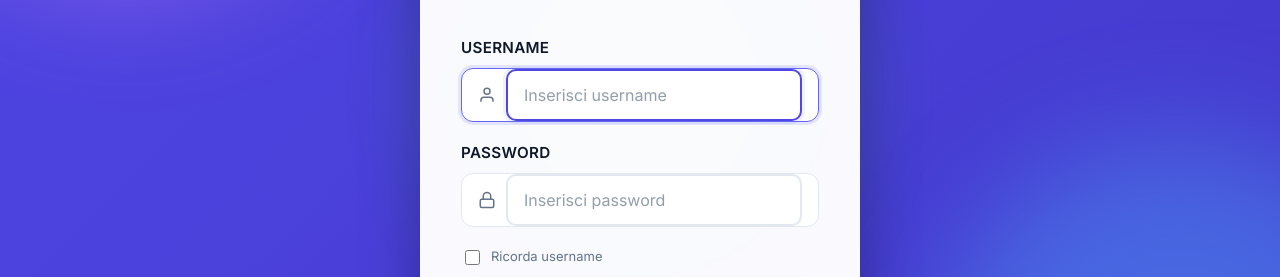
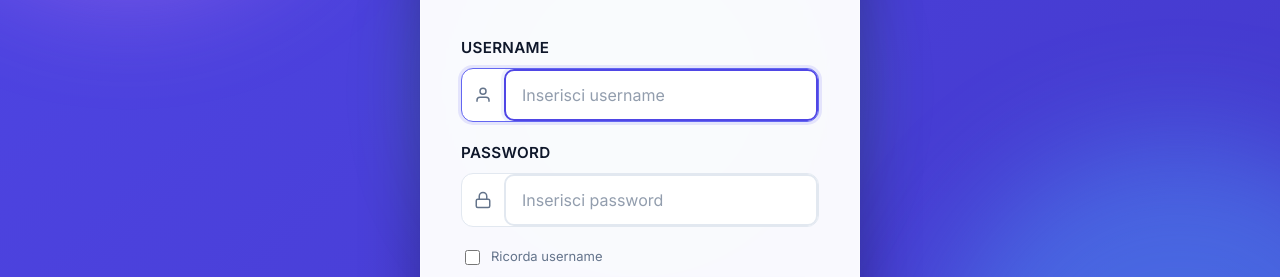
Before and after one commit to claudio-dragotta/Ingresso_festa, a React (Vite) app in the folder frontend/: page /login in a window 1280 px wide. Shown: the part 311-588 px from the top of the page. Built offline with nearby package versions, Linux system fonts and the light colour scheme; no server answers.

Commit message:
fix: input login — separatore verticale tra icona e testo

```diff
--- a/frontend/src/pages/LoginPage.css
+++ b/frontend/src/pages/LoginPage.css
@@ -153,12 +153,11 @@
 .input-wrapper {
   display: flex;
   align-items: center;
-  gap: 0.625rem;
-  padding: 0 1rem;
   border: 1.5px solid var(--border);
   border-radius: 12px;
   background: var(--surface);
   transition: border-color 0.2s, box-shadow 0.2s;
+  overflow: hidden;
 }
 
 .input-wrapper:focus-within {
@@ -171,16 +170,22 @@
   height: 18px;
   color: var(--muted);
   flex-shrink: 0;
+  margin: 0 0.75rem;
 }
 
 .input-wrapper input {
   flex: 1;
-  padding: 0.875rem 0;
+  padding: 0.875rem 1rem 0.875rem 0.75rem;
   border: none;
+  border-left: 1.5px solid var(--border);
   background: transparent;
   font-size: 0.9375rem;
   color: var(--text);
   outline: none;
+}
+
+.input-wrapper:focus-within input {
+  border-left-color: color-mix(in srgb, var(--accent) 30%, transparent);
 }
 
 .input-wrapper input::placeholder {
```
